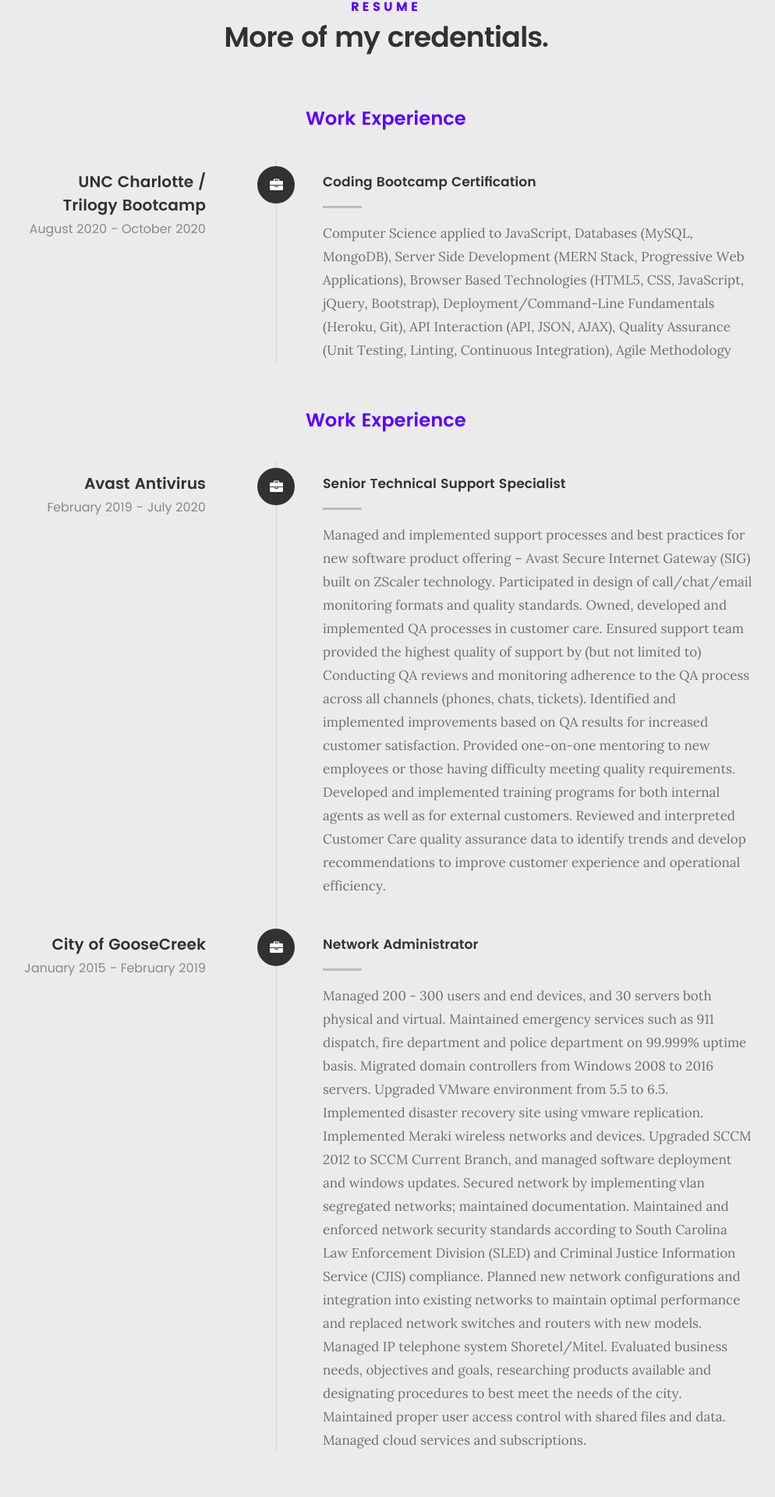
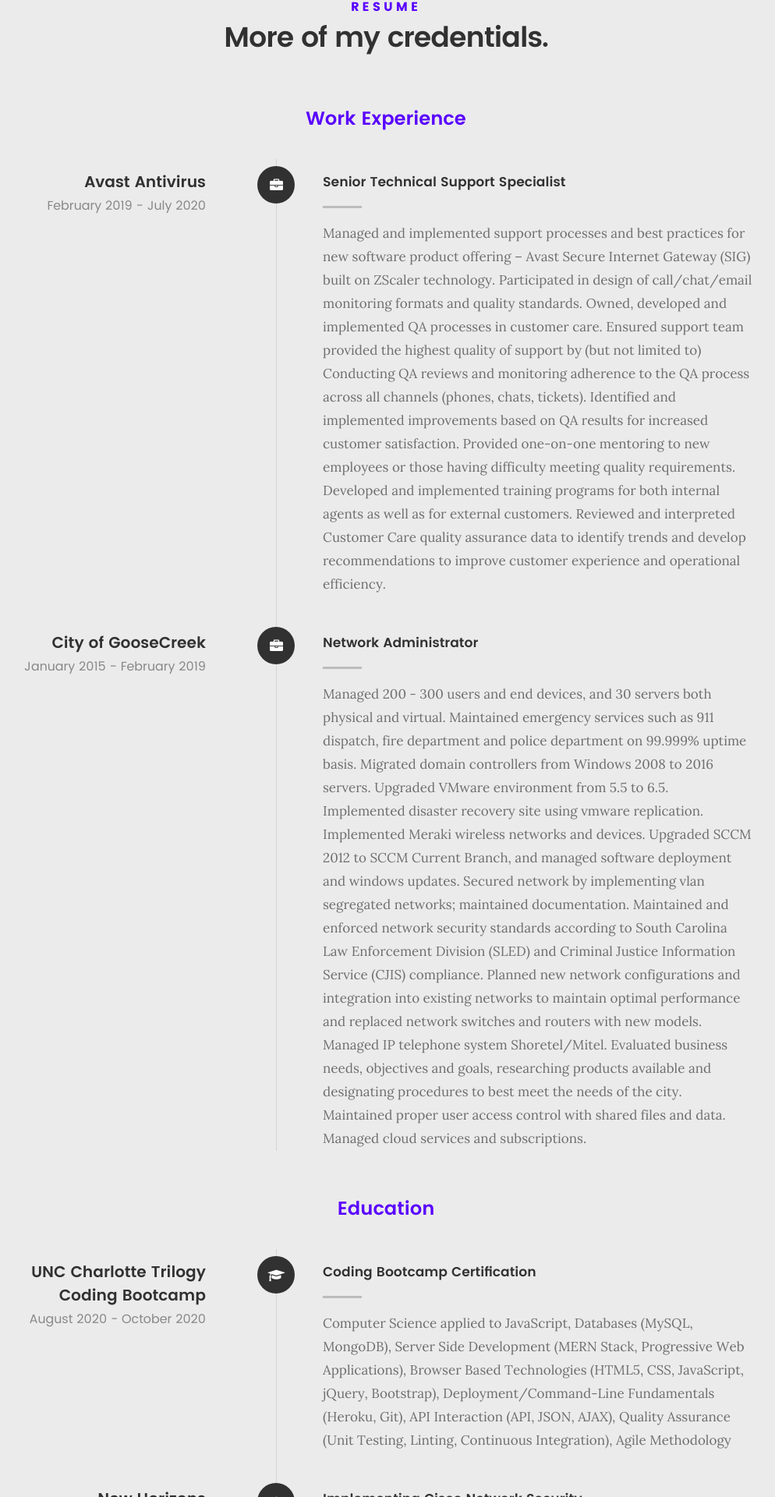
Before and after one commit to DanielGerrald/Profile, a React (Create React App) app: page / in a window 1280 px wide. Shown: the part 1980-3900 px from the top of the page at 78% size, without its empty margins (145-1139 px from the left). Built offline with nearby package versions, Linux system fonts and the light colour scheme.

Commit message:
Update Resume

```diff
--- a/src/components/Resume/Resume.js
+++ b/src/components/Resume/Resume.js
@@ -12,40 +12,6 @@ class Resume extends Component {
             <h1>More of my credentials.</h1>
 
             <p className="lead"></p>
-          </div>
-        </div>
-
-        <div className="row resume-timeline">
-          <div className="col-twelve resume-header">
-            <h2>Work Experience</h2>
-          </div>
-
-          <div className="col-twelve">
-            <div className="timeline-wrap">
-              <div className="timeline-block">
-                <div className="timeline-ico">
-                  <i className="fa fa-briefcase"></i>
-                </div>
-
-                <div className="timeline-header">
-                  <h3>UNC Charlotte / Trilogy Bootcamp</h3>
-                  <p>August 2020 - October 2020</p>
-                </div>
-
-                <div className="timeline-content">
-                  <h4>Coding Bootcamp Certification</h4>
-                  <p>
-                    Computer Science applied to JavaScript, Databases (MySQL,
-                    MongoDB), Server Side Development (MERN Stack, Progressive
-                    Web Applications), Browser Based Technologies (HTML5, CSS,
-                    JavaScript, jQuery, Bootstrap), Deployment/Command-Line
-                    Fundamentals (Heroku, Git), API Interaction (API, JSON,
-                    AJAX), Quality Assurance (Unit Testing, Linting, Continuous
-                    Integration), Agile Methodology
-                  </p>
-                </div>
-              </div>
-            </div>
           </div>
         </div>
 
@@ -145,13 +111,21 @@ class Resume extends Component {
                 </div>
 
                 <div className="timeline-header">
-                  <h3>UNC Charlotte {"\n"} Coding Bootcamp</h3>
-                  <p>July 2020 - Present</p>
+                  <h3>UNC Charlotte {"\n"} Trilogy Coding Bootcamp</h3>
+                  <p>August 2020 - October 2020</p>
                 </div>
 
                 <div className="timeline-content">
-                  <h4>Student</h4>
-                  <p>Learning HTML, CSS, Vanilla Javascript, JQuery, and GIT</p>
+                  <h4>Coding Bootcamp Certification</h4>
+                  <p>
+                    Computer Science applied to JavaScript, Databases (MySQL,
+                    MongoDB), Server Side Development (MERN Stack, Progressive
+                    Web Applications), Browser Based Technologies (HTML5, CSS,
+                    JavaScript, jQuery, Bootstrap), Deployment/Command-Line
+                    Fundamentals (Heroku, Git), API Interaction (API, JSON,
+                    AJAX), Quality Assurance (Unit Testing, Linting, Continuous
+                    Integration), Agile Methodology
+                  </p>
                 </div>
               </div>
 
```
